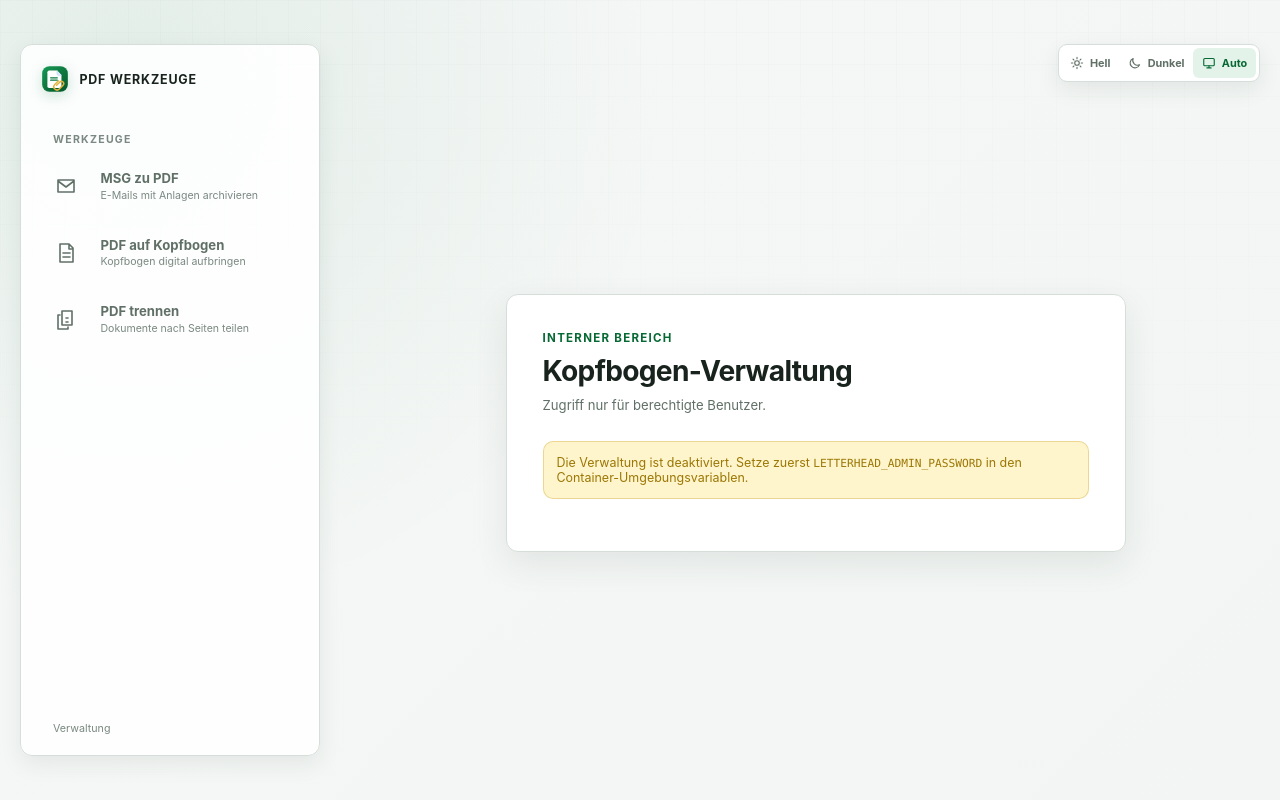
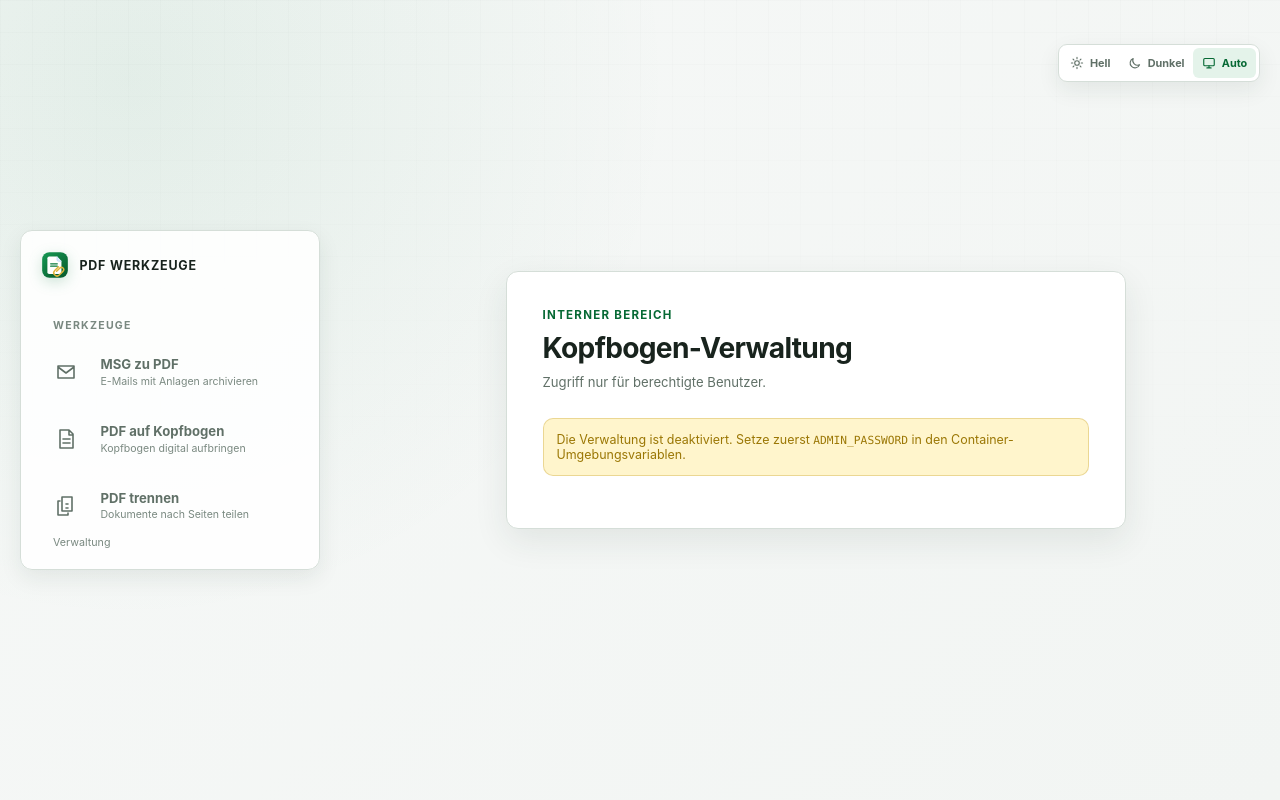
Before and after one commit to sandavdesigns/pdf-convert, a Flask app: page /verwaltung/kopfboegen/anmeldung in a window 1280 px wide. Run offline with Flask 3, Linux system fonts and the light colour scheme.

Commit message:
Align tool navigation and generalize admin password

```diff
--- a/app/__init__.py
+++ b/app/__init__.py
@@ -9,11 +9,11 @@ from flask import Flask, request
 def create_app(test_config=None):
     app = Flask(__name__)
     max_upload_mb = int(os.getenv("MAX_UPLOAD_MB", "100"))
-    admin_password = os.getenv("LETTERHEAD_ADMIN_PASSWORD", "")
+    admin_password = os.getenv("ADMIN_PASSWORD") or os.getenv("LETTERHEAD_ADMIN_PASSWORD", "")
     default_secret = hashlib.sha256(f"pdf-tools:{admin_password}".encode()).hexdigest()
     app.config.from_mapping(
         DATA_DIR=os.getenv("DATA_DIR", str(Path(tempfile.gettempdir()) / "pdf-convert-data")),
-        LETTERHEAD_ADMIN_PASSWORD=admin_password,
+        ADMIN_PASSWORD=admin_password,
         MAX_CONTENT_LENGTH=max_upload_mb * 1024 * 1024,
         MAX_UPLOAD_MB=max_upload_mb,
         SECRET_KEY=os.getenv("APP_SECRET_KEY") or default_secret,
--- a/app/routes.py
+++ b/app/routes.py
@@ -144,7 +144,7 @@ def split_pdf_route():
 
 @web.route("/verwaltung/kopfboegen/anmeldung", methods=["GET", "POST"])
 def admin_login():
-    configured = bool(current_app.config["LETTERHEAD_ADMIN_PASSWORD"])
+    configured = bool(current_app.config["ADMIN_PASSWORD"])
     if request.method == "POST":
         if not _valid_csrf():
             abort(400)
@@ -152,7 +152,7 @@ def admin_login():
             flash("Die Verwaltung ist noch nicht konfiguriert.", "error")
         elif hmac.compare_digest(
             request.form.get("password", ""),
-            current_app.config["LETTERHEAD_ADMIN_PASSWORD"],
+            current_app.config["ADMIN_PASSWORD"],
         ):
             session["letterhead_admin"] = True
             return redirect(url_for("web.admin_letterheads"))
--- a/app/static/styles.css
+++ b/app/static/styles.css
@@ -663,14 +663,15 @@ dialog,
 .shell {
   grid-template-columns: 300px minmax(0, 1fr);
   gap: clamp(2rem, 4vw, 4.5rem);
-  align-items: stretch;
+  align-content: center;
+  align-items: center;
   width: min(1240px, calc(100% - 40px));
   padding: 44px 0;
 }
 
 .tool-sidebar {
   display: flex;
-  min-height: calc(100vh - 88px);
+  align-self: stretch;
   padding: 1.25rem;
   flex-direction: column;
   background: color-mix(in srgb, var(--surface) 88%, transparent);
@@ -767,13 +768,12 @@ dialog,
   position: relative;
   display: flex;
   min-width: 0;
-  padding-top: 46px;
   flex-direction: column;
   justify-content: center;
 }
 
-.workspace .theme-switcher {
-  top: 0;
+.shell > .theme-switcher {
+  top: 44px;
 }
 
 .converter {
@@ -1025,7 +1025,7 @@ code {
     padding-top: 0;
   }
 
-  .workspace .theme-switcher {
+  .shell > .theme-switcher {
     position: fixed;
     top: 16px;
     right: 20px;
--- a/app/templates/admin_login.html
+++ b/app/templates/admin_login.html
@@ -10,7 +10,7 @@
         <button class="primary-button" type="submit"><span>Anmelden</span><span aria-hidden="true">→</span></button>
       </form>
     {% else %}
-      <div class="message warning">Die Verwaltung ist deaktiviert. Setze zuerst <code>LETTERHEAD_ADMIN_PASSWORD</code> in den Container-Umgebungsvariablen.</div>
+      <div class="message warning">Die Verwaltung ist deaktiviert. Setze zuerst <code>ADMIN_PASSWORD</code> in den Container-Umgebungsvariablen.</div>
     {% endif %}
   </section>
 {% endblock %}
--- a/app/templates/base.html
+++ b/app/templates/base.html
@@ -12,6 +12,20 @@
 </head>
 <body>
   <main class="shell">
+    <div class="theme-switcher" role="group" aria-label="Farbschema">
+      <button type="button" data-theme-choice="light" aria-pressed="false" title="Helles Farbschema">
+        <svg viewBox="0 0 20 20" aria-hidden="true"><circle cx="10" cy="10" r="3.25"></circle><path d="M10 2v2M10 16v2M2 10h2M16 10h2M4.35 4.35l1.4 1.4M14.25 14.25l1.4 1.4M15.65 4.35l-1.4 1.4M5.75 14.25l-1.4 1.4"></path></svg>
+        <span>Hell</span>
+      </button>
+      <button type="button" data-theme-choice="dark" aria-pressed="false" title="Dunkles Farbschema">
+        <svg viewBox="0 0 20 20" aria-hidden="true"><path d="M16.5 12.65A7 7 0 0 1 7.35 3.5 7 7 0 1 0 16.5 12.65Z"></path></svg>
+        <span>Dunkel</span>
+      </button>
+      <button type="button" data-theme-choice="auto" aria-pressed="false" title="Farbschema des Systems verwenden">
+        <svg viewBox="0 0 20 20" aria-hidden="true"><rect x="2.5" y="3.5" width="15" height="10.5" rx="1.5"></rect><path d="M7 17h6M10 14v3"></path></svg>
+        <span>Auto</span>
+      </button>
+    </div>
     <aside class="tool-sidebar">
       <a class="brand" href="{{ url_for('web.index') }}">
         <img class="brand-mark" src="{{ url_for('static', filename='brand/logo-mark.svg') }}" alt="">
@@ -36,20 +50,6 @@
     </aside>
 
     <section class="workspace">
-      <div class="theme-switcher" role="group" aria-label="Farbschema">
-        <button type="button" data-theme-choice="light" aria-pressed="false" title="Helles Farbschema">
-          <svg viewBox="0 0 20 20" aria-hidden="true"><circle cx="10" cy="10" r="3.25"></circle><path d="M10 2v2M10 16v2M2 10h2M16 10h2M4.35 4.35l1.4 1.4M14.25 14.25l1.4 1.4M15.65 4.35l-1.4 1.4M5.75 14.25l-1.4 1.4"></path></svg>
-          <span>Hell</span>
-        </button>
-        <button type="button" data-theme-choice="dark" aria-pressed="false" title="Dunkles Farbschema">
-          <svg viewBox="0 0 20 20" aria-hidden="true"><path d="M16.5 12.65A7 7 0 0 1 7.35 3.5 7 7 0 1 0 16.5 12.65Z"></path></svg>
-          <span>Dunkel</span>
-        </button>
-        <button type="button" data-theme-choice="auto" aria-pressed="false" title="Farbschema des Systems verwenden">
-          <svg viewBox="0 0 20 20" aria-hidden="true"><rect x="2.5" y="3.5" width="15" height="10.5" rx="1.5"></rect><path d="M7 17h6M10 14v3"></path></svg>
-          <span>Auto</span>
-        </button>
-      </div>
       {% for category, message in get_flashed_messages(with_categories=true) %}
         <div class="message {{ category }}" role="status">{{ message }}</div>
       {% endfor %}
--- a/compose.yaml
+++ b/compose.yaml
@@ -8,7 +8,7 @@ services:
       - "${PDF_CONVERT_PORT:-8080}:8080"
     environment:
       DATA_DIR: /data
-      LETTERHEAD_ADMIN_PASSWORD: "${LETTERHEAD_ADMIN_PASSWORD:-}"
+      ADMIN_PASSWORD: "${ADMIN_PASSWORD:-}"
       APP_SECRET_KEY: "${APP_SECRET_KEY:-}"
       MAX_UPLOAD_MB: "${MAX_UPLOAD_MB:-100}"
     volumes:
--- a/docker-compose.yml
+++ b/docker-compose.yml
@@ -8,7 +8,7 @@ services:
       - "${PDF_CONVERT_PORT:-8080}:8080"
     environment:
       DATA_DIR: /data
-      LETTERHEAD_ADMIN_PASSWORD: "${LETTERHEAD_ADMIN_PASSWORD:-}"
+      ADMIN_PASSWORD: "${ADMIN_PASSWORD:-}"
       APP_SECRET_KEY: "${APP_SECRET_KEY:-}"
       MAX_UPLOAD_MB: "${MAX_UPLOAD_MB:-100}"
     volumes:
```
Also changed, not shown: tests/test_routes.py (+15 -3 lines), README.md.
